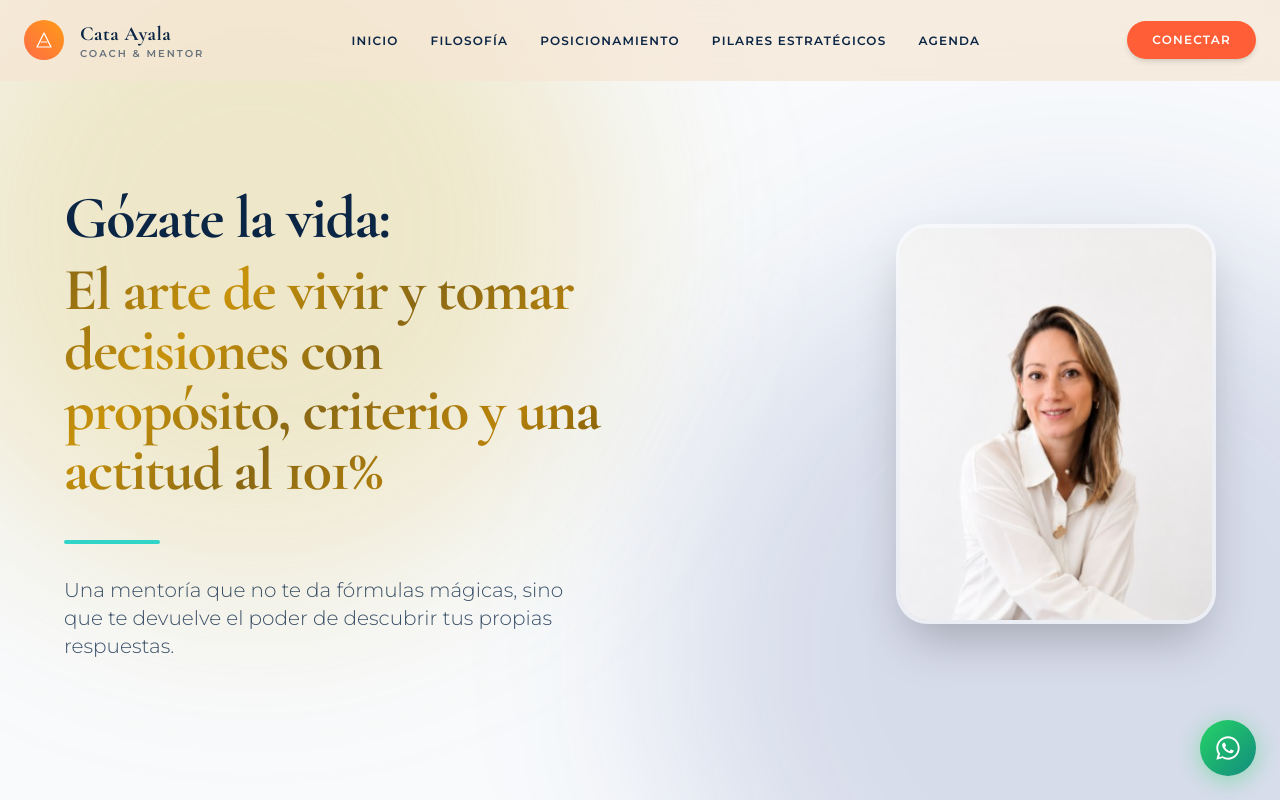
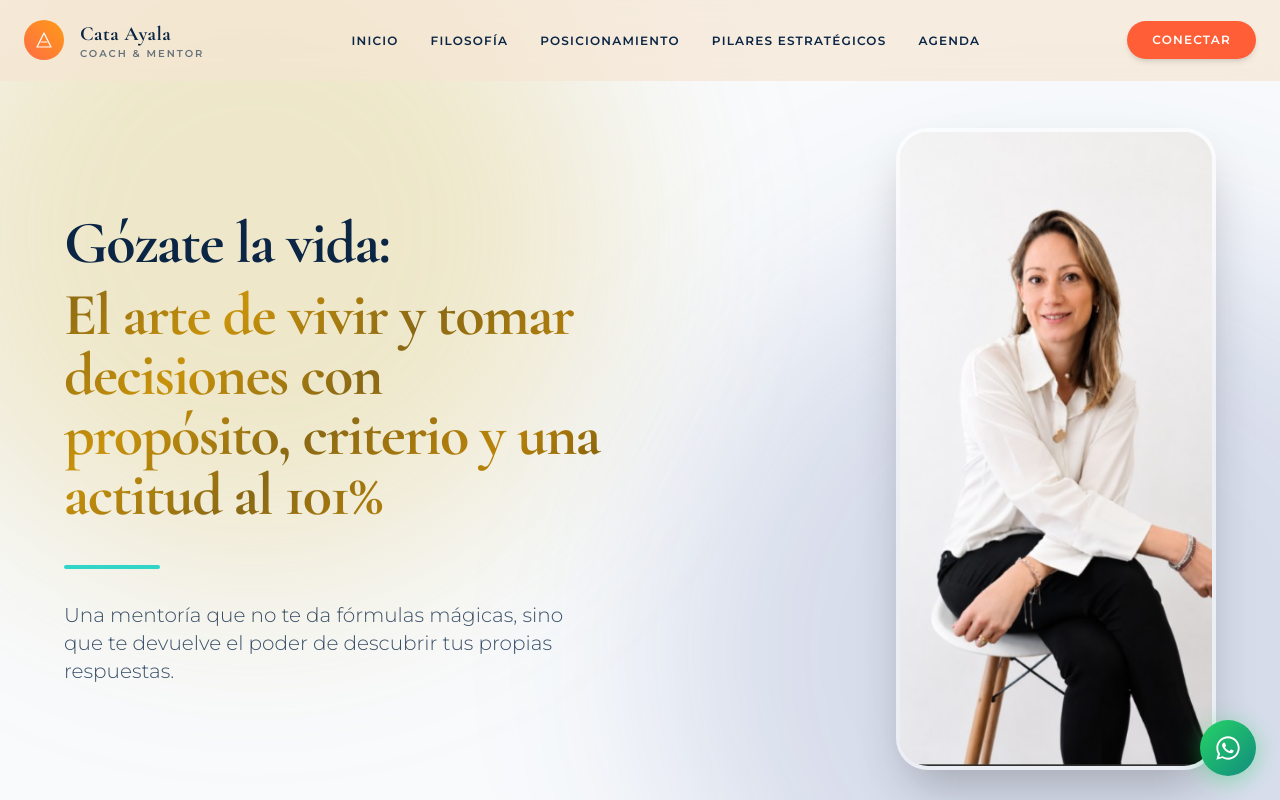
Before and after one commit to edgarbarragangarcia/CATA, a Next.js app: page / in a window 1280 px wide. Shown: the top 800 px of the page. Built offline with nearby package versions, Linux system fonts and the light colour scheme.

Commit message:
style: display full uncropped hero image by removing aspect ratio constraint

```diff
--- a/src/app/page.tsx
+++ b/src/app/page.tsx
@@ -46,16 +46,14 @@ export default function Home() {
 
             {/* Photo Presentation */}
             <div className="order-1 md:order-2 flex justify-center md:justify-end">
-              <div className="relative w-[260px] sm:w-[300px] md:w-[320px] lg:w-[320px] rounded-[2rem] overflow-hidden shadow-2xl border-4 border-white/50 aspect-[4/5]">
+              <div className="relative w-[260px] sm:w-[300px] md:w-[320px] lg:w-[320px] rounded-[2rem] overflow-hidden shadow-2xl border-4 border-white/50">
                 <div className="absolute inset-0 bg-brand-amber blur-3xl opacity-30 mix-blend-multiply" />
                 <Image
                   src={cataImg}
                   alt="Cata Ayala"
-                  fill
-                  className="object-cover object-top relative z-10"
+                  className="w-full h-auto relative z-10"
                   priority
                   quality={100}
-                  sizes="(max-width: 640px) 280px, (max-width: 768px) 320px, (max-width: 1024px) 380px, 420px"
                   style={{ imageRendering: 'auto' }}
                 />
               </div>
```
